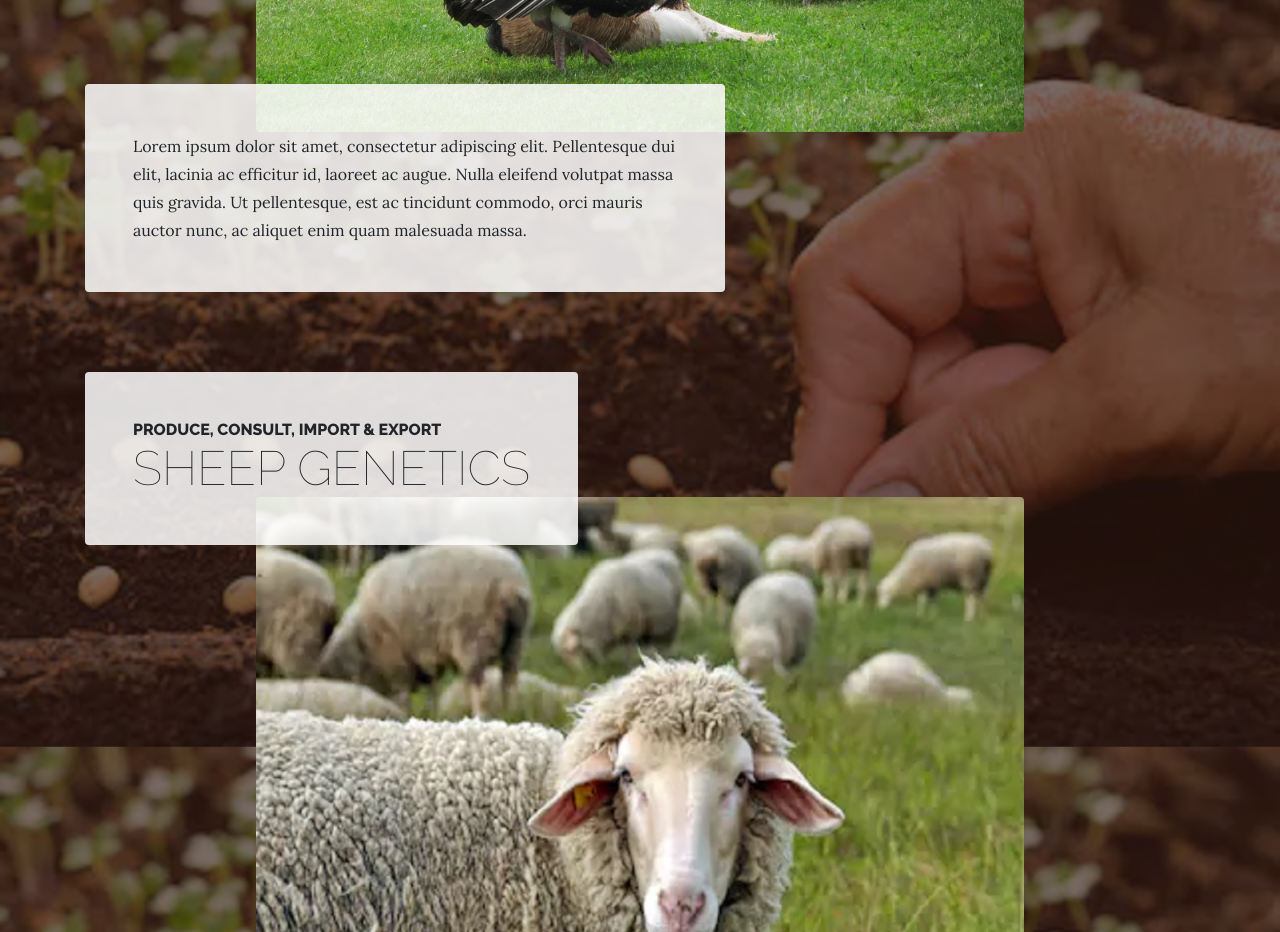
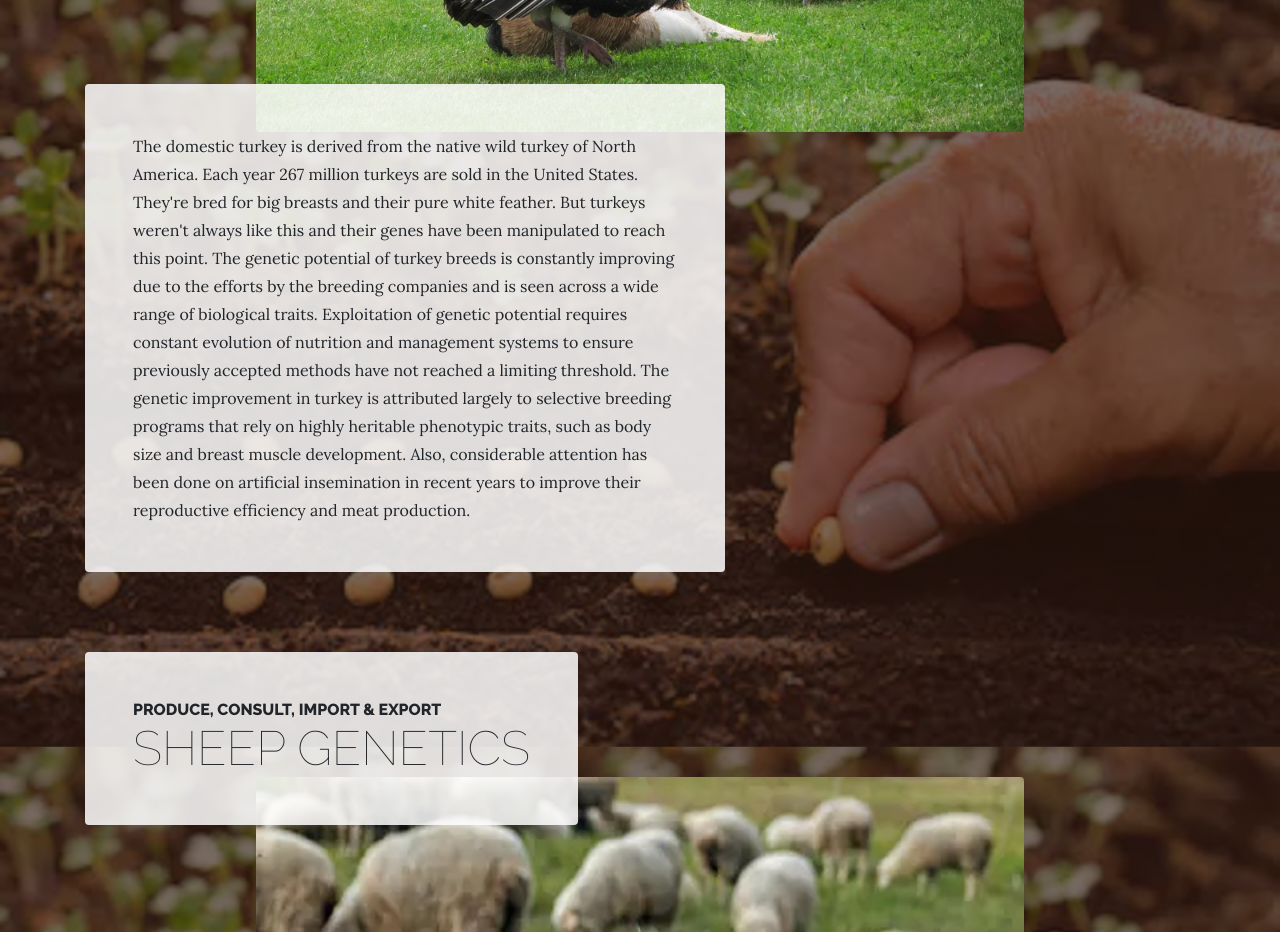
Before and after one commit to MajidToorani/GeniusAgroGenetics, a website: page products.html in a window 1280 px wide. Shown: the part 960-1892 px from the top of the page. Drawn offline with Linux system fonts and the light colour scheme.

Commit message:
Update products.html

```diff
--- a/products.html
+++ b/products.html
@@ -71,9 +71,17 @@
         <img class="product-item-img mx-auto d-flex rounded img-fluid mb-3 mb-lg-0" src="img/products-01.jpg" alt="">
         <div class="product-item-description d-flex mr-auto">
           <div class="bg-faded p-5 rounded">
-            <p class="mb-0">Lorem ipsum dolor sit amet, consectetur adipiscing elit. Pellentesque dui elit, lacinia ac
-			efficitur id, laoreet ac augue. Nulla eleifend volutpat massa quis gravida. Ut pellentesque, est ac tincidunt
-			commodo, orci mauris auctor nunc, ac aliquet enim quam malesuada massa.</p>
+            <p class="mb-0">The domestic turkey is derived from the native wild turkey of North America.
+			Each year 267 million­ turkeys are sold in the United States. They're bred for big breasts
+			and their pure white feat­her. But turkeys weren't always like this and their genes have been
+			manipulated to reach this point. The genetic potential of turkey breeds is constantly improving
+			due to the efforts by the breeding companies and is seen across a wide range of biological traits.
+			Exploitation of genetic potential requires constant evolution of nutrition and management systems
+			to ensure previously accepted methods have not reached a limiting threshold. The genetic improvement
+			in turkey is attributed largely to selective breeding programs that rely on highly heritable
+			phenotypic traits, such as body size and breast muscle development. Also, considerable attention
+			has been done on artificial insemination in recent years to improve their reproductive efficiency
+			and meat production.</p>
           </div>
         </div>
       </div>
```
